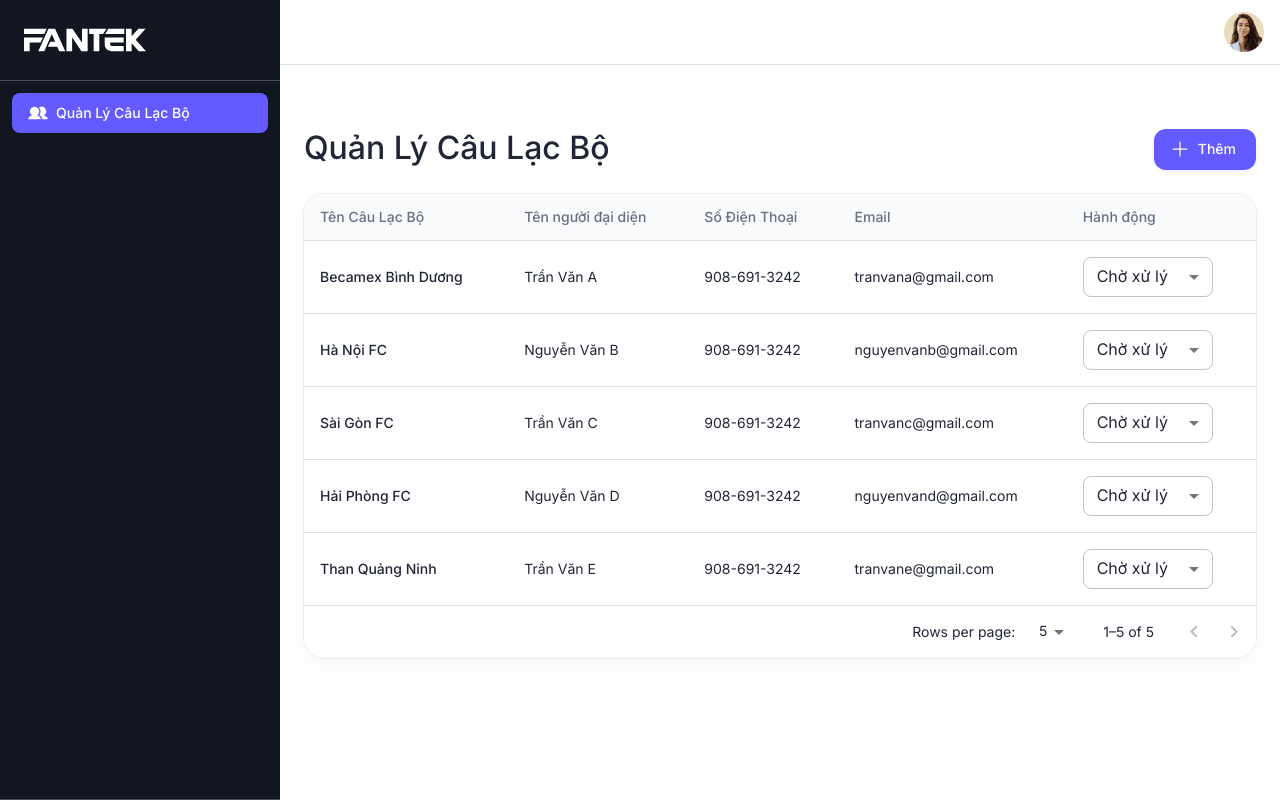
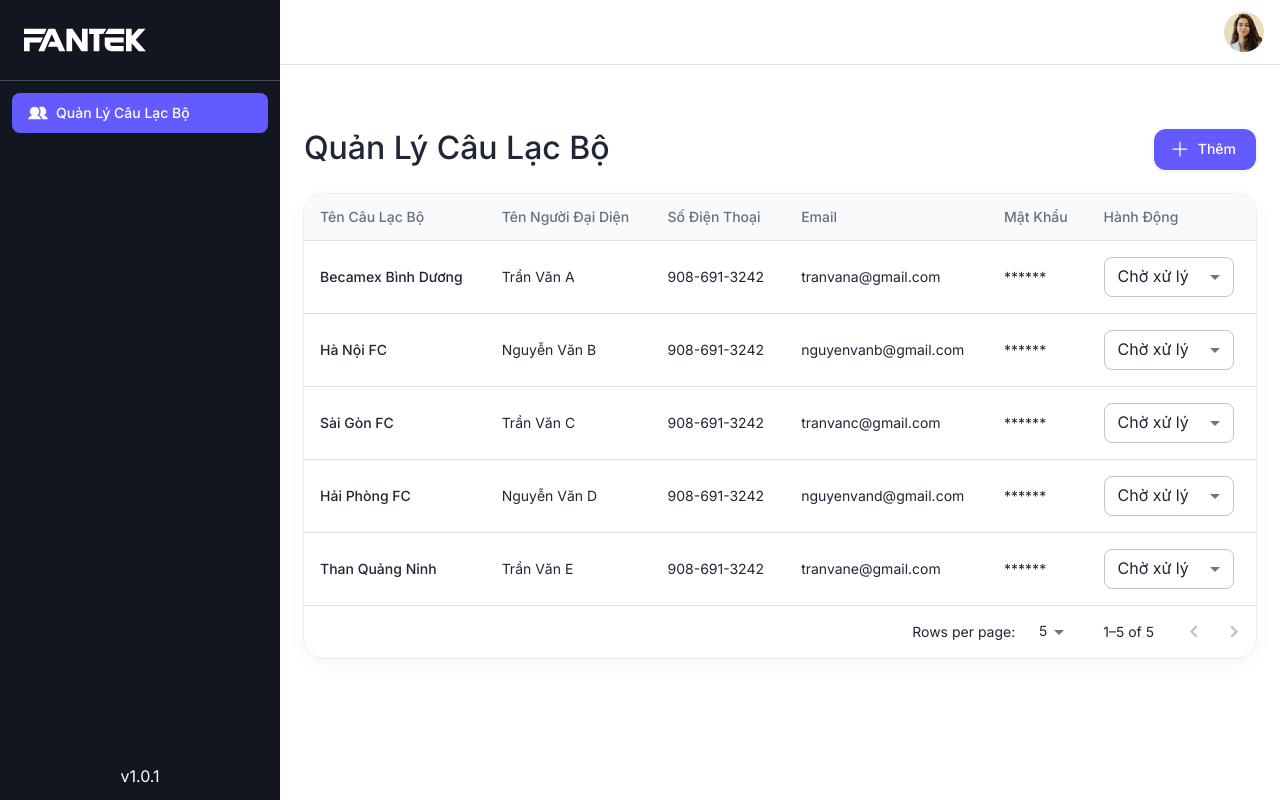
Before and after one commit to Vincenzo6868/fantek_test, a Next.js app: page /dashboard/club in a window 1280 px wide. Built offline with nearby package versions, Linux system fonts and the light colour scheme; no server answers; sample sign-in values are in the browser's storage.

Commit message:
add password column to club table

```diff
--- a/src/app/dashboard/club/page.tsx
+++ b/src/app/dashboard/club/page.tsx
@@ -18,6 +18,7 @@ const clubs = [
     representative_name: 'Trần Văn A',
     phone: '908-691-3242',
     email: 'tranvana@gmail.com',
+    password: 'ftR623i.'
   },
   {
     id: 'USR-009',
@@ -25,6 +26,7 @@ const clubs = [
     representative_name: 'Nguyễn Văn B',
     phone: '908-691-3242',
     email: 'nguyenvanb@gmail.com',
+    password: 'uEt@3f7q'
   },
   {
     id: 'USR-008',
@@ -32,6 +34,7 @@ const clubs = [
     representative_name: 'Trần Văn C',
     phone: '908-691-3242',
     email: 'tranvanc@gmail.com',
+    password: 'kiyT09@3'
   },
   {
     id: 'USR-007',
@@ -39,6 +42,7 @@ const clubs = [
     representative_name: 'Nguyễn Văn D',
     phone: '908-691-3242',
     email: 'nguyenvand@gmail.com',
+    password: 'ytUr3@10'
   },
   {
     id: 'USR-006',
@@ -46,6 +50,7 @@ const clubs = [
     representative_name: 'Trần Văn E',
     phone: '908-691-3242',
     email: 'tranvane@gmail.com',
+    password: '45gTqr3.'
   },
   {
     id: 'USR-005',
@@ -53,6 +58,7 @@ const clubs = [
     representative_name: 'Nguyễn Văn F',
     phone: '908-691-3242',
     email: 'nguyenvanf@gmail.com',
+    password: '3@1uT4r'
   },
   {
     id: 'USR-004',
@@ -60,6 +66,7 @@ const clubs = [
     representative_name: 'Trần Văn G',
     phone: '908-691-3242',
     email: 'tranvang@gmail.com',
+    password: '7y.uT4r'
   },
 ] satisfies Club[];
 
--- a/src/components/dashboard/club/club-table.tsx
+++ b/src/components/dashboard/club/club-table.tsx
@@ -25,6 +25,7 @@ export interface Club {
   representative_name: string;
   phone: string;
   email: string;
+  password: string;
 }
 
 interface ClubsTableProps {
@@ -68,12 +69,10 @@ export function ClubTable({ count = 0, rows = [], page = 0, rowsPerPage = 0 }: C
 
   return (
     <>
-      {/* Loading Overlay */}
       <Backdrop sx={{ color: '#fff', zIndex: (theme) => theme.zIndex.drawer + 1 }} open={isLoading}>
         <CircularProgress color="inherit" />
       </Backdrop>
 
-      {/* Snackbar Notification */}
       <Snackbar
         open={notification.open}
         autoHideDuration={3000}
@@ -99,16 +98,17 @@ export function ClubTable({ count = 0, rows = [], page = 0, rowsPerPage = 0 }: C
             <TableHead>
               <TableRow>
                 <TableCell>Tên Câu Lạc Bộ</TableCell>
-                <TableCell>Tên người đại diện</TableCell>
+                <TableCell>Tên Người Đại Diện</TableCell>
                 <TableCell>Số Điện Thoại</TableCell>
                 <TableCell>Email</TableCell>
-                <TableCell>Hành động</TableCell>
+                <TableCell>Mật Khẩu</TableCell>
+                <TableCell>Hành Động</TableCell>
               </TableRow>
             </TableHead>
             <TableBody>
               {rows.map((row) => {
                 const status = statuses[row.id] || 'pending';
-
+                const isDisabled = status !== 'pending';
                 return (
                   <TableRow hover key={row.id}>
                     <TableCell>
@@ -119,6 +119,7 @@ export function ClubTable({ count = 0, rows = [], page = 0, rowsPerPage = 0 }: C
                     <TableCell>{row.representative_name}</TableCell>
                     <TableCell>{row.phone}</TableCell>
                     <TableCell>{row.email}</TableCell>
+                    <TableCell>{status === 'accepted' ? row.password : '******'}</TableCell>
                     <TableCell>
                       <Select
                         value={status}
@@ -127,7 +128,7 @@ export function ClubTable({ count = 0, rows = [], page = 0, rowsPerPage = 0 }: C
                         }}
                         size="small"
                         sx={{ minWidth: 130 }}
-                        disabled={isLoading}
+                        disabled={isDisabled || isLoading}
                       >
                         <MenuItem value="pending">Chờ xử lý</MenuItem>
                         <MenuItem value="accepted">Chấp nhận</MenuItem>
--- a/src/components/dashboard/layout/side-nav.tsx
+++ b/src/components/dashboard/layout/side-nav.tsx
@@ -51,14 +51,14 @@ export function SideNav(): React.JSX.Element {
         <Box component={RouterLink} href={paths.dashboard.club} sx={{ display: 'inline-flex' }}>
           <Logo color="light" height={32} width={122} />
         </Box>
-
       </Stack>
       <Divider sx={{ borderColor: 'var(--mui-palette-neutral-700)' }} />
       <Box component="nav" sx={{ flex: '1 1 auto', p: '12px' }}>
         {renderNavItems({ pathname, items: navItems })}
       </Box>
-      <Divider sx={{ borderColor: 'var(--mui-palette-neutral-700)' }} />
-
+      <Box component="nav" sx={{ p: '12px', display: 'flex', justifyContent: 'center', alignItems: 'center' }}>
+        v1.0.1
+      </Box>
     </Box>
   );
 }
```
